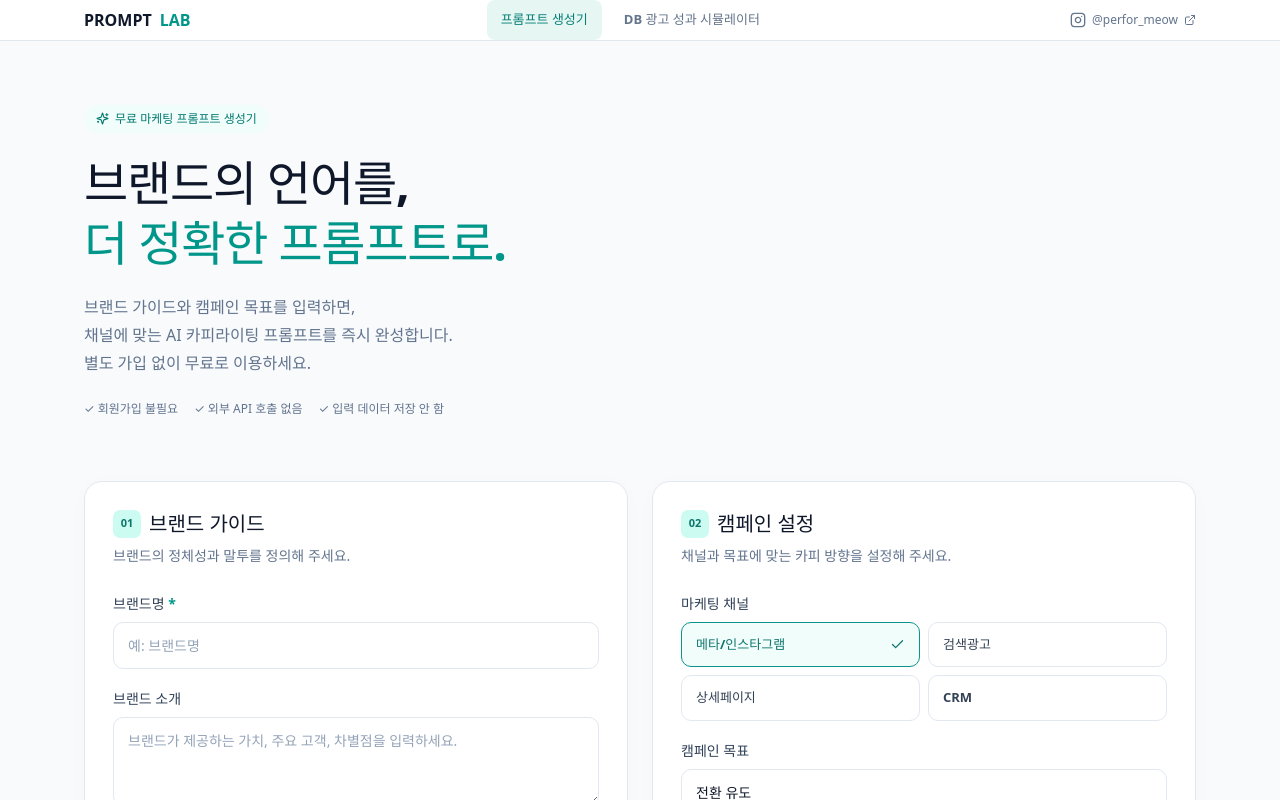
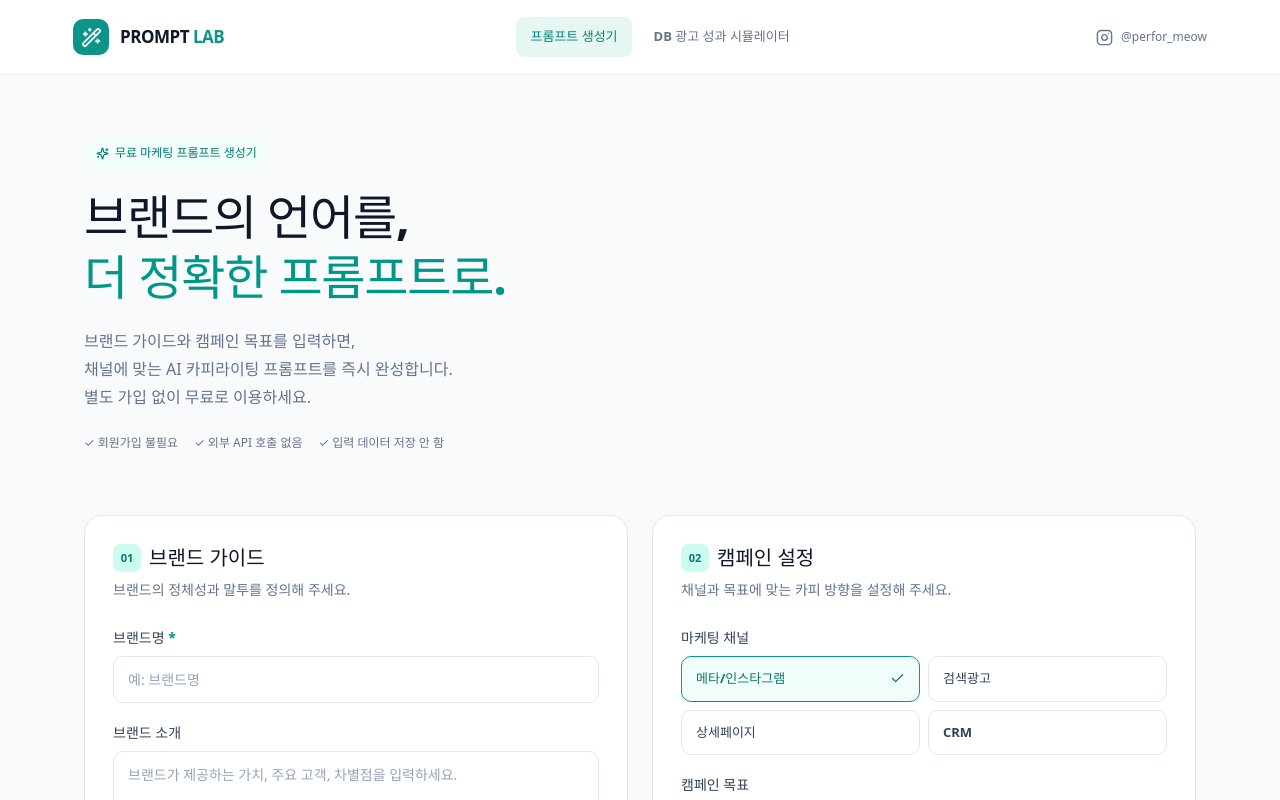
Before and after one commit to gysim-dev/prompt-lab, a React (Vite) app: page / in a window 1280 px wide. Shown: the top 800 px of the page. Built offline with nearby package versions, Linux system fonts and the light colour scheme.

Commit message:
Refactor header component structure and styles

```diff
--- a/src/App.tsx
+++ b/src/App.tsx
@@ -180,18 +180,24 @@ export default function App() {
       {/* ======================================================
           HEADER
       ====================================================== */}
-      <header className="border-b border-slate-200 bg-white">
-        <div className="site-header-inner mx-auto flex max-w-6xl items-center justify-between gap-6 px-5">
+
+      {/* HEADER */}
+      <header className="header">
+        <div className="shell header-inner">
 
           {/* 로고 */}
-          <a
-            href="/"
-            className="flex shrink-0 items-center gap-2 font-extrabold"
-            >
-            PROMPT <span className="text-teal-600">LAB</span>
+          <a className="brand" href="/">
+            <span className="brand-icon">
+              <WandSparkles size={21} />
+            </span>
+
+
+            <span>
+              PROMPT <strong>LAB</strong>
+            </span>
           </a>
 
-          {/* 네비게이션 */}
+          {/* 공통 네비게이션 */}
           <nav className="header-nav" aria-label="주요 서비스">
             <a
               href="/"
@@ -204,23 +210,25 @@ export default function App() {
             <a href="/ad-calculator/">
               DB 광고 성과 시뮬레이터
             </a>
-
           </nav>
 
+
           {/* 인스타그램 */}
+
           <a
+            className="social"
             href="https://www.instagram.com/perfor_meow/"
             target="_blank"
             rel="noopener noreferrer"
             aria-label="Instagram @perfor_meow 프로필 방문"
-            className="flex shrink-0 items-center gap-1.5 text-xs text-slate-500 hover:text-teal-600"
             >
-            <Instagram size={16} />
-            <span className="hidden sm:inline">@perfor_meow</span>
-            <ExternalLink size={12} />
+            <Instagram size={17} />
+            <span>@perfor_meow</span>
           </a>
+
         </div>
       </header>
+
 
       <main className="mx-auto max-w-6xl px-5 pb-24">
 
```
